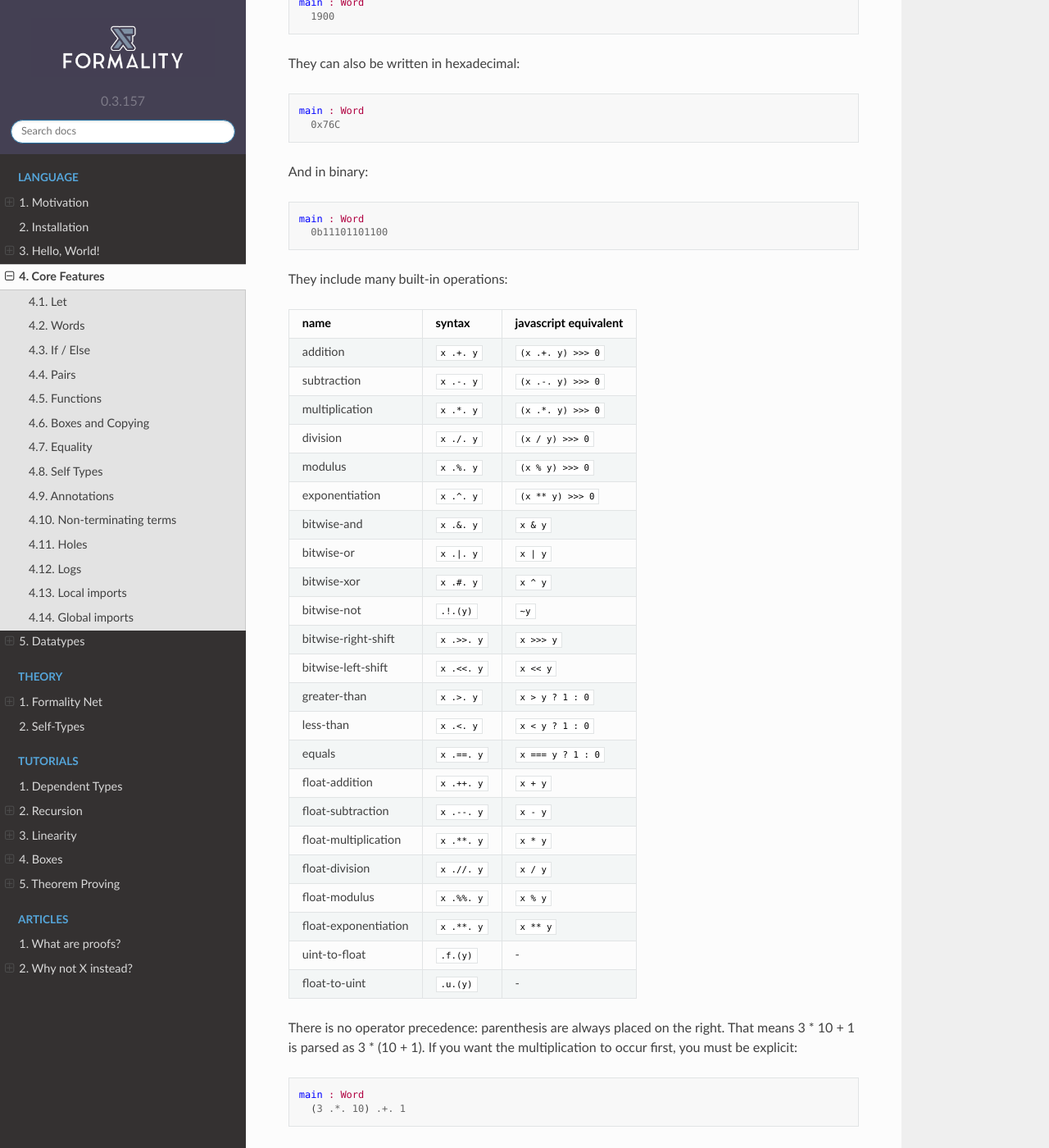
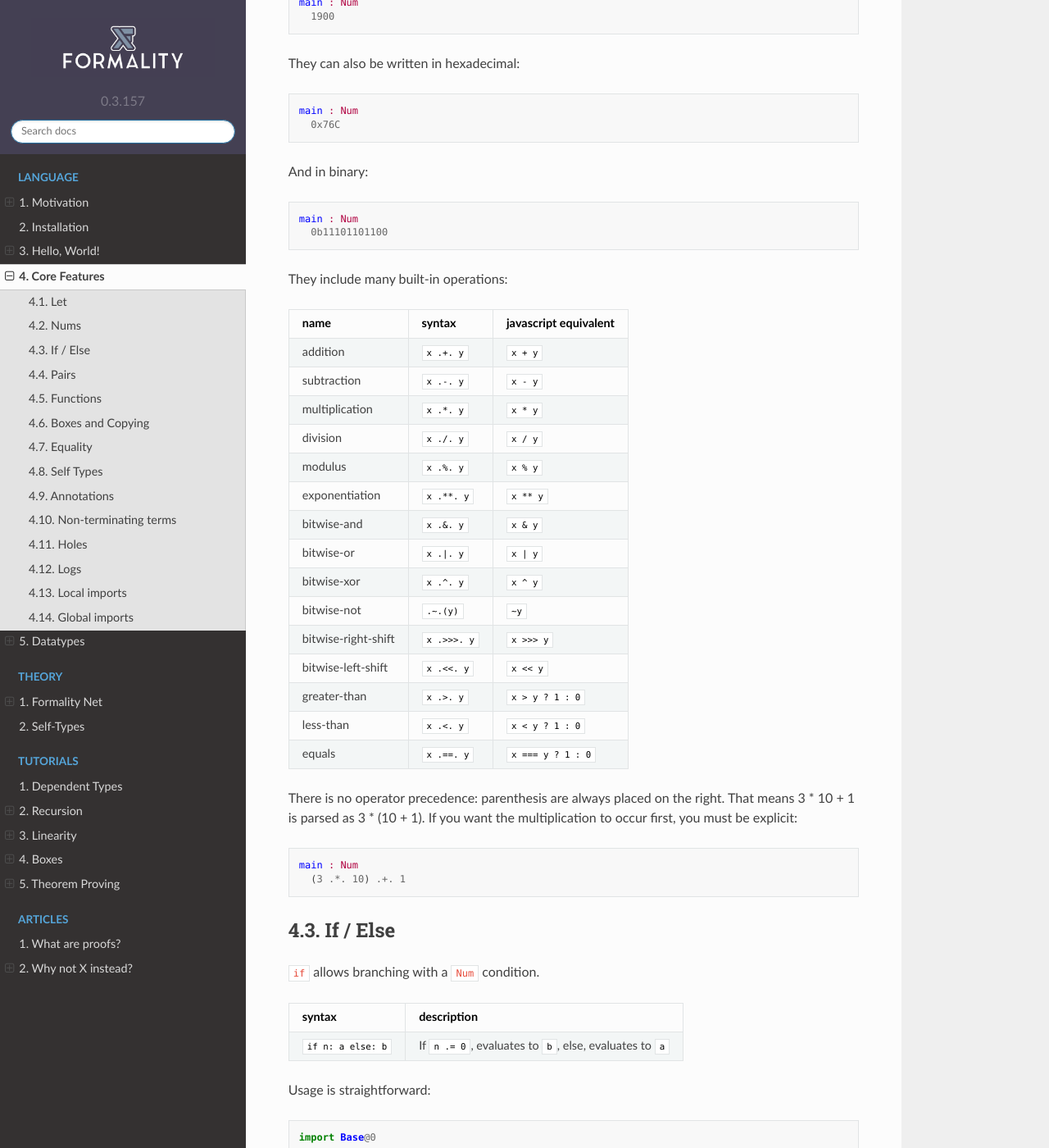
Before and after one commit to Soonad/docs.formality-lang.org, a Sphinx documentation site: the page built from docs/source/language/4.Core-Features.md, in a window 1280 px wide and 1400 px high, scrolled down 787 px. Shown: the whole window at 82% size. Built offline with Sphinx 7.4.7 and the Read the Docs theme 2.0.0, drawn with Linux system fonts in a browser that asks for light colours; pages that are not in the unit, such as notebooks, are missing from menus; some of the changed text lies outside the part shown.

Commit message:
Update to newest Formality

````diff
--- a/docs/source/language/4.Core-Features.md
+++ b/docs/source/language/4.Core-Features.md
@@ -26,66 +26,58 @@ main : Output
 
 Note that `let` has no computational effect. It simply performs a parse-time substitution.
 
-## Words
+## Nums
 
-The type of a native number is `Word`. Words are unsigned integers of 32 bits:
+The type of a native number is `Num`. Nums are IEEE 754 doubles:
 
 ```haskell
-main : Word
+main : Num
   1900
 ```
 
 They can also be written in hexadecimal:
 
 ```haskell
-main : Word
+main : Num
   0x76C
 ```
 
 And in binary:
 
 ```haskell
-main : Word
+main : Num
   0b11101101100
 ```
 They include many built-in operations:
 
 name | syntax | javascript equivalent
 --- | --- | ---
-addition | `x .+. y` | `(x .+. y) >>> 0`
-subtraction | `x .-. y` | `(x .-. y) >>> 0`
-multiplication | `x .*. y` | `(x .*. y) >>> 0`
-division | `x ./. y` | `(x / y) >>> 0`
-modulus | `x .%. y` | `(x % y) >>> 0`
-exponentiation | `x .^. y` | `(x ** y) >>> 0`
+addition | `x .+. y` | `x + y`
+subtraction | `x .-. y` | `x - y`
+multiplication | `x .*. y` | `x * y`
+division | `x ./. y` | `x / y`
+modulus | `x .%. y` | `x % y`
+exponentiation | `x .**. y` | `x ** y`
 bitwise-and | `x .&. y` | `x & y`
 bitwise-or | `x .|. y` | `x | y`
-bitwise-xor | `x .#. y` | `x ^ y`
-bitwise-not | `.!.(y)` | `~y`
-bitwise-right-shift | `x .>>. y` | `x >>> y`
+bitwise-xor | `x .^. y` | `x ^ y`
+bitwise-not | `.~.(y)` | `~y`
+bitwise-right-shift | `x .>>>. y` | `x >>> y`
 bitwise-left-shift | `x .<<. y` | `x << y`
 greater-than | `x .>. y` | `x > y ? 1 : 0`
 less-than | `x .<. y` | `x < y ? 1 : 0`
 equals | `x .==. y` | `x === y ? 1 : 0`
-float-addition | `x .++. y` | `x + y`
-float-subtraction | `x .--. y` | `x - y`
-float-multiplication | `x .**. y` | `x * y`
-float-division | `x .//. y` | `x / y`
-float-modulus | `x .%%. y` | `x % y`
-float-exponentiation | `x .**. y` | `x ** y`
-uint-to-float | `.f.(y)` | -
-float-to-uint | `.u.(y)` | -
 
 There is no operator precedence: parenthesis are always placed on the right. That means 3 * 10 + 1 is parsed as 3 * (10 + 1). If you want the multiplication to occur first, you must be explicit:
 
 ```haskell
-main : Word
+main : Num
   (3 .*. 10) .+. 1
 ```
 
 ## If / Else
 
-`if` allows branching with a `Word` condition.
+`if` allows branching with a `Num` condition.
 
 syntax | description
 --- | ---
@@ -122,14 +114,14 @@ Note that the type of a pair is `[x : A, B(x)]`, because the type of the second
 Creating:
 
 ```haskell
-main : [:Word, Word]
+main : [:Num, Num]
   [1, 2]
 ```
 
 Extracting the first element:
 
 ```haskell
-main : Word
+main : Num
   let pair = [1, 2]
   fst(pair)
 ```
@@ -137,7 +129,7 @@ main : Word
 Extracting both elements:
 
 ```haskell
-main : Word
+main : Num
   let pair  = [1, 2]
   get [a,b] = pair
   a .+. b
@@ -148,14 +140,14 @@ Nesting to the left:
 ```javascript
 import Base@0
 
-main : [:[:Word, Word], String]
-  [[1, 2], "Hello Word!"]
+main : [:[:Num, Num], String]
+  [[1, 2], "Hello World!"]
 ```
 
 Nesting to the right:
 
 ```javascript
-main : Word
+main : Num
   let triple  = [1, 2, 3] // same as [1, [2, 3]]
   get [x,y,z] = triple
   x .+. y .+. z
@@ -163,22 +155,22 @@ main : Word
 Erased (first element):
 
 ```javascript
-main : [~: Word, Word]
+main : [~: Num, Num]
   [~1, 2] // the number "1" is erased from runtime
 ```
 
 Erased (second element):
 
 ```javascript
-main : [: Word ~ Word]
+main : [: Num ~ Num]
   [1 ~ 2] // the number "2" is erased from runtime
 ```
 
 Notably, the second element of a pair can depend on the value of the first.
 
 ```javascript
-main : [x : Word, (if x: Word else: Bool)]
-  [0, true] // if you change 0 to 1, the second element must be a Word.
+main : [x : Num, (if x: Num else: Bool)]
+  [0, true] // if you change 0 to 1, the second element must be a Num.
 ```
 
 ## Functions
@@ -196,35 +188,35 @@ Formality functions are anonymous expressions, like Haskell's lambdas. There are
 A top-level function:
 
 ```haskell
-adder : Word -> Word -> Word
+adder : Num -> Num -> Num
   {x, y} x .+. y
 
-main : Word
+main : Num
   adder(40, 2)
 ```
 
 When you write the variable names, lambdas are added implicity. For example:
 
 ```haskell
-adder : {x : Word, y : Word} -> Word
+adder : {x : Num, y : Num} -> Num
   x .+. y
 
-main : Word
+main : Num
   adder(40, 2)
 ```
 
 An inline function (lambda expression):
 
 ```haskell
-main : Word
-  ({x : Word, y : Word} x + y)(40, 2)
+main : Num
+  ({x : Num, y : Num} x + y)(40, 2)
 ```
 
 You can annotate the full type rather than the type of each variable:
 
 ```haskell
-main : Word
-  (({x, y} x .+. y) :: Word -> Word -> Word)(40, 2)
+main : Num
+  (({x, y} x .+. y) :: Num -> Num -> Num)(40, 2)
 ```
 
 You can avoid types. This won't type-check, but can still be ran:
@@ -240,8 +232,8 @@ Lambdas and applications can be erased with a `~`, which causes them to vanish f
 id : {~T : Type, x : T} -> T
   x
 
-main : Word
-  id(~Word, 42)
+main : Num
+  id(~Num, 42)
 ```
 
 
@@ -284,50 +276,50 @@ syntax | description
 Note that Self Types are not the same as recursive types. Recursive types allow the type to access *itself*. For example:
 
 ```haskell
-N_Words : {n : Word} -> Type
+N_Nums : {n : Num} -> Type
   if n .<. 2:
-    Word
+    Num
   else:
-    [:Word, N_Words(n .-. 1)]
+    [:Num, N_Nums(n .-. 1)]
 ```
 
 The type above allows you to create a list of N words:
 
 ```
-main : N_Words(4)
+main : N_Nums(4)
   [0, 1, 2, 3]
 ```
 
 Self Types allow a type to access *its own value*. This has many uses. Suppose that you wanted to create a pair of identical words:
 
 ```haskell
-sameWords : Type
-  ${self} [:Word, :Word, fst(self) == fst(snd(self))]
+sameNums : Type
+  ${self} [:Num, :Num, fst(self) == fst(snd(self))]
 
-same_words_0 : sameWords
-  new(~sameWords) [0, 0, res]
+same_words_0 : sameNums
+  new(~sameNums) [0, 0, res]
 
-same_words_1 : sameWords
-  new(~sameWords) [1, 1, res]
+same_words_1 : sameNums
+  new(~sameNums) [1, 1, res]
 
-same_words_2 : sameWords
-  new(~sameWords) [2, 2, refl(~2)]
+same_words_2 : sameNums
+  new(~sameNums) [2, 2, refl(~2)]
 ```
 
-Notice how the `sameWords` type has access to values of its terms. So, when we instantiate `same_words_0`, the `self` variable on the type is replaced by `[0, 0, refl(~0)]`, which becomes `[:Word, :Word, 0 == 0]`, allowing us to write the last element a `refl(~0)`. Of course, in this case, this effect could be achieved with dependent pairs:
+Notice how the `sameNums` type has access to values of its terms. So, when we instantiate `same_words_0`, the `self` variable on the type is replaced by `[0, 0, refl(~0)]`, which becomes `[:Num, :Num, 0 == 0]`, allowing us to write the last element a `refl(~0)`. Of course, in this case, this effect could be achieved with dependent pairs:
 
 ```haskell
-sameWordsB : Type
-  [x : Word, y : Word, Equal(Word, %x, %y)]
+sameNumsB : Type
+  [x : Num, y : Num, Equal(Num, %x, %y)]
 
-same_words_b_0 : sameWordsB
-  [0, 0, refl(~Word, ~%0)]
+same_words_b_0 : sameNumsB
+  [0, 0, refl(~Num, ~%0)]
 
-same_words_b_1 : sameWordsB
-  [1, 1, refl(~Word, ~%1)]
+same_words_b_1 : sameNumsB
+  [1, 1, refl(~Num, ~%1)]
 
-same_words_b_2 : sameWordsB
-  [2, 2, refl(~Word, ~%2)
+same_words_b_2 : sameNumsB
+  [2, 2, refl(~Num, ~%2)
 ```
 
 But what is interesting is that Self Types are more expressive than dependent pairs. We could, for example, make an "insanely dependent" pair where the first element depends on the second, and vice-versa:
@@ -335,8 +327,8 @@ But what is interesting is that Self Types are more expressive than dependent pa
 ```haskell
 insane : Type
   ${self}
-  [: [a : Word, (a .*. 2) == fst(snd(self))],
-     [b : Word, b == fst(fst(self)) .+. 1]]
+  [: [a : Num, (a .*. 2) == fst(snd(self))],
+     [b : Num, b == fst(fst(self)) .+. 1]]
 
 insane : insane
   new(~insane)
@@ -359,8 +351,8 @@ syntax | description
 This is useful when the bidirectional type-checker can't infer the type of an expression.
 
 ```haskell
-main : Word
-  (({x, y} x .+. y) :: Word -> Word -> Word)(40, 2)
+main : Num
+  (({x, y} x .+. y) :: Num -> Num -> Num)(40, 2)
 ```
 
 They're also important for dependent pairs:
@@ -370,13 +362,13 @@ annotation0
    [1, 2]
 
 annotation1
-   [1, 2] :: [x : Word, (if x: Word else: Bool)]
+   [1, 2] :: [x : Num, (if x: Num else: Bool)]
 ```
 
 The pairs above have different types, despite having the same value. Explicit annotations are inline, different from top-level annotations:
 
 ```haskell
-annotation2 : [x : Word, (if x: Word else: Bool)]
+annotation2 : [x : Num, (if x: Num else: Bool)]
 ```
 
 ## Non-terminating terms
@@ -389,18 +381,18 @@ syntax | description
 %t     | Converts `t` to an unrestricted term
 +t     | Converts `t` back to a restricted term
 
-In general, prefixing a type with `-` means that it can either be a well-typed term of that type or non-terminating computation. The `%t` syntax marks a term as unrestricted, and the `+t` syntax removes the mark, but it can only be used inside other unrestricted terms, or types. Inside both types and unrestricted terms, you can unbox terms at will, use variables more than once, and even use top-level definitions recursively. So, for example, while the `List(Word)` type represents a finite list of words, the `-List(Word)` type can be infinite:
+In general, prefixing a type with `-` means that it can either be a well-typed term of that type or non-terminating computation. The `%t` syntax marks a term as unrestricted, and the `+t` syntax removes the mark, but it can only be used inside other unrestricted terms, or types. Inside both types and unrestricted terms, you can unbox terms at will, use variables more than once, and even use top-level definitions recursively. So, for example, while the `List(Num)` type represents a finite list of words, the `-List(Num)` type can be infinite:
 
 ```javascript
   // A list with infinite copies of the number 1
-  ones : -List(Word)
-    % cons(~Word, 1, +ones)
+  ones : -List(Num)
+    % cons(~Num, 1, +ones)
 ```
 
 And you also use unrestricted terms to write recursive algorithms:
 
 ```haskell
-  double : {x : Word} -> -Word
+  double : {x : Num} -> -Num
     if x .==. 0:
       % 0
     else:
@@ -450,8 +442,8 @@ Found hole: 'a'.
 This tells you that, on the location of the hole, you should have a `Bool`. In some cases, Formality will be able to find a well-typed term that could be used to fill this hole. For example, on the code above:
 
 ```
-main : List(Word)
-  cons(~?a, 2, nil(~Word))
+main : List(Num)
+  cons(~?a, 2, nil(~Num))
 ```
 
 Formality outputs:
@@ -459,13 +451,13 @@ Formality outputs:
 ```
 Found hole: 'a'.
 - With goal... Type
-- Solved as... Word
+- Solved as... Num
 ```
 
-Since Formality can infer that the value of `?a` should be `Word`. You can proceed to fill it, or just remove the name, leaving only a `?`: this will cause the program to type-check, since Formality knows how to complete it. As a shorthand, you can use `_` instead of `~?`:
+Since Formality can infer that the value of `?a` should be `Num`. You can proceed to fill it, or just remove the name, leaving only a `?`: this will cause the program to type-check, since Formality knows how to complete it. As a shorthand, you can use `_` instead of `~?`:
 
 ```
-main : List(Word)
+main : List(Num)
   cons(_2, nil(_))
 ```
 
````
Also changed, not shown: docs/source/language/3.Hello,-world!.md (+1 -1 lines), docs/source/language/5.Datatypes.md (+42 -42 lines).
